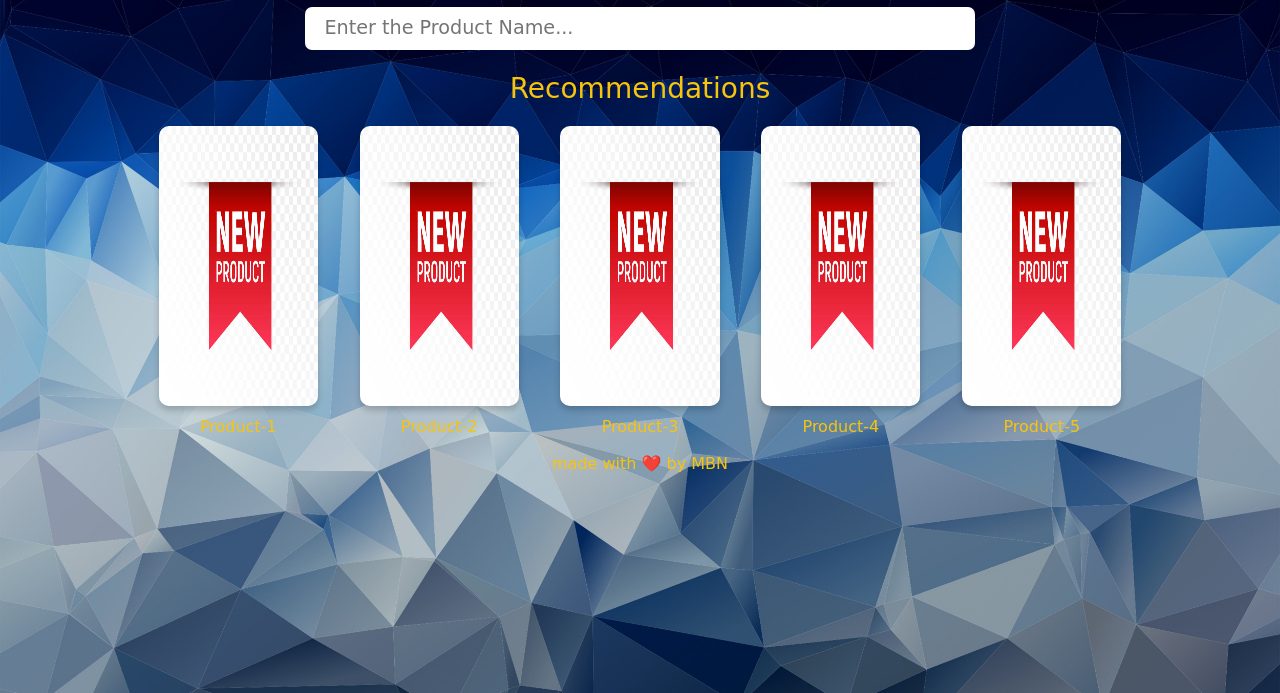
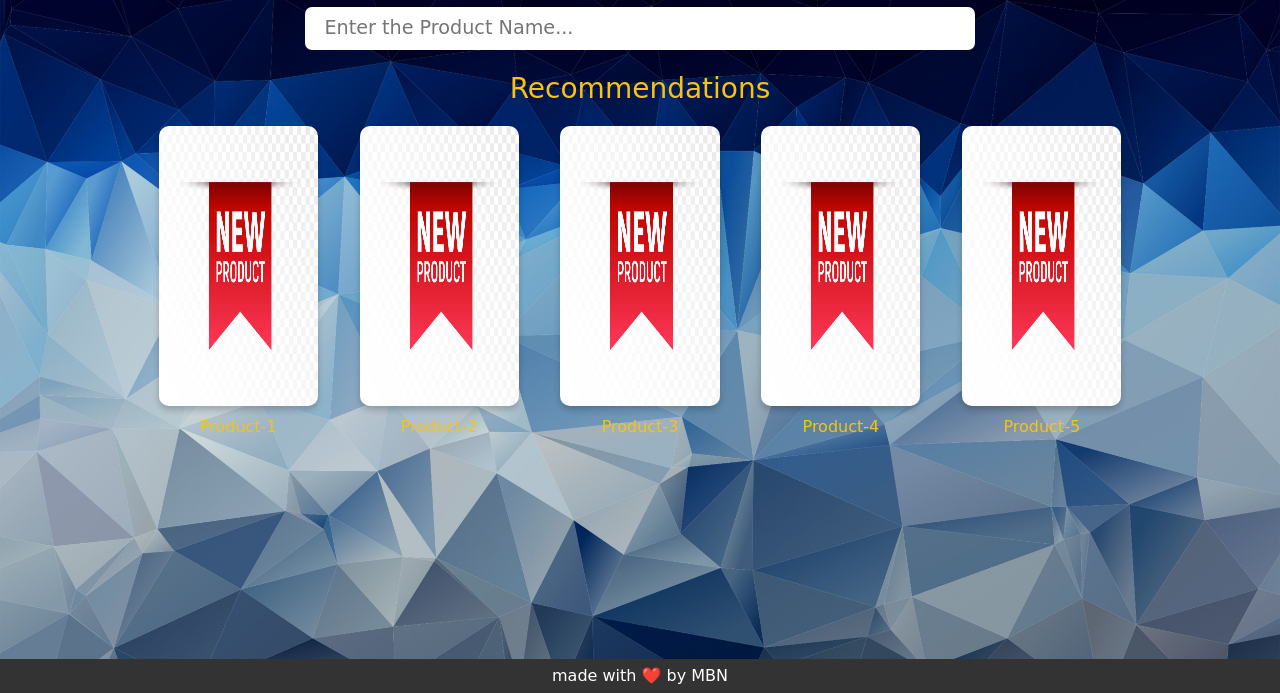
Before and after one commit to naveenchouhan/flipkartProject, a plain HTML site: page index.html in a window 1280 px wide. Shown: the part 107-800 px from the top of the page. Drawn offline with nearby package versions, Linux system fonts and the light colour scheme; a web font is replaced by a local one.

Commit message:
Update style.css

```diff
--- a/style.css
+++ b/style.css
@@ -9,7 +9,14 @@ body {
   background-size: cover;
   color: #f7c40d;
 }
-
+footer {
+  position: absolute;
+  bottom: 0;
+  width: 100%;
+  background-color: #333;
+  color: #fff;
+  padding: 5px 0;
+}
 
 .heading {
   font-family: "Tillana", cursive;
```
